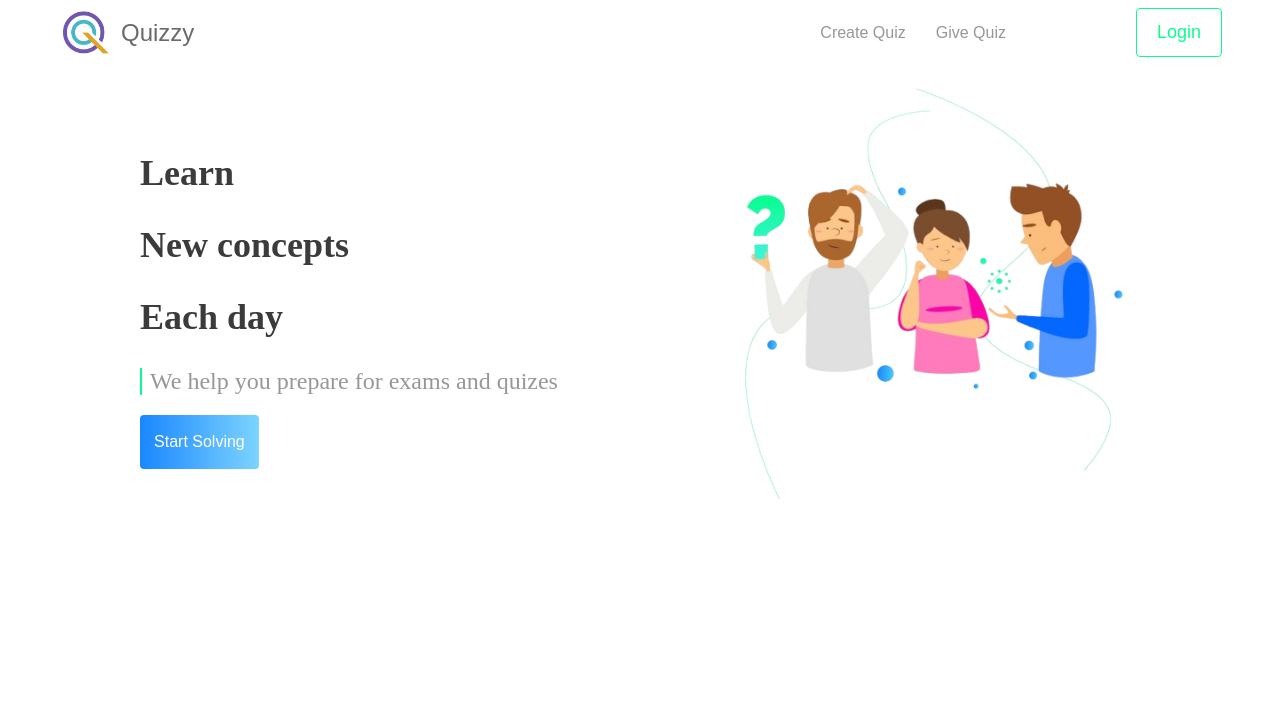
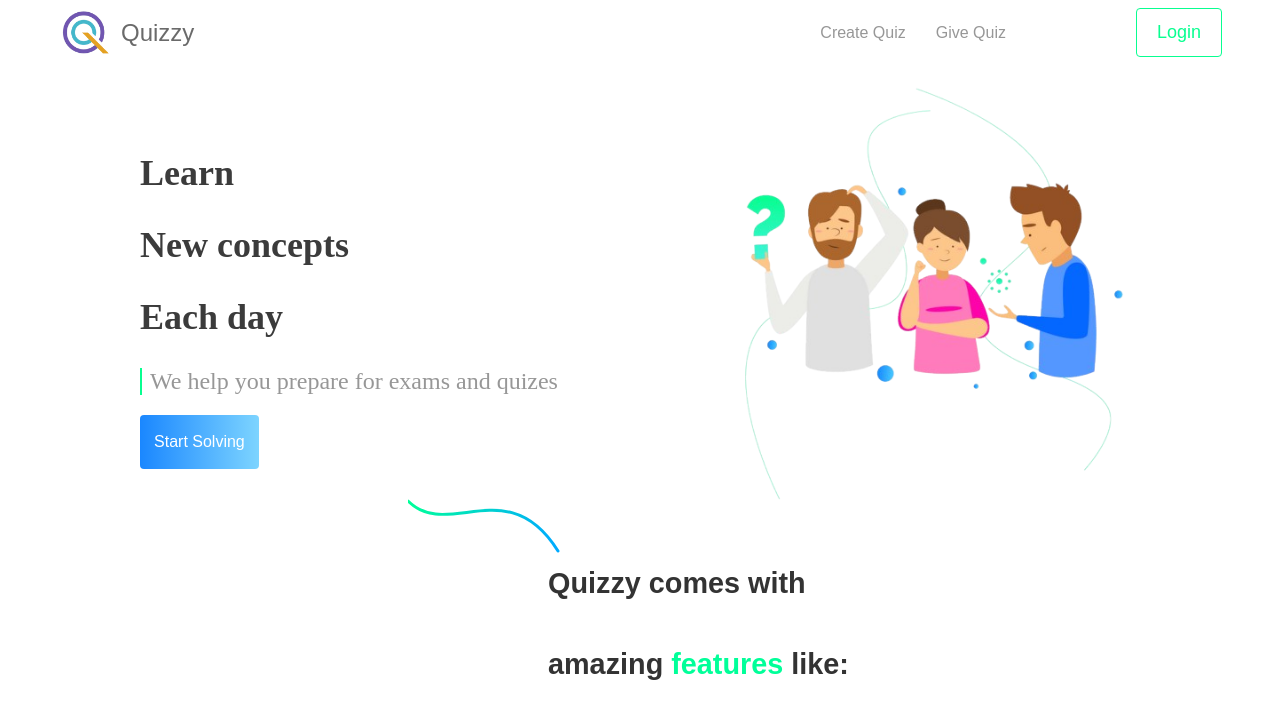
Before and after one commit to vcwaleed/quizzing, a Vue app: page / in a window 1280 px wide. Shown: the top 718 px of the page. Built offline with nearby package versions, Linux system fonts and the light colour scheme.

Commit message:
Update  banner

```diff
--- /dev/null
+++ b/src/components/FeatureShowcase.vue
@@ -0,0 +1,64 @@
+<script setup></script>
+<template>
+  <section class="wrapper">
+    <div class="svg_div">
+      <svg height="150" width="200" xmlns="http://www.w3.org/2000/svg">
+        <path
+          d="M 0,50 C 40,90, 100,20, 150,100"
+          stroke="url(#gradient)"
+          stroke-width="3"
+          fill="transparent"
+          stroke-linecap="round"
+        />
+        <defs>
+          <linearGradient id="gradient" x1="0%" y1="0%" x2="100%" y2="0%">
+            <stop offset="0%" stop-color="#00ff99" />
+            <stop offset="100%" stop-color="#00aaff" />
+          </linearGradient>
+        </defs>
+      </svg>
+    </div>
+    <div class="text-wrapper">
+      <h2>Quizzy comes with</h2>
+      <h2>amazing <span class="highlight">features</span> like:</h2>
+    </div>
+  </section>
+
+</template>
+
+<style scoped lang="scss">
+.wrapper {
+  display: flex;
+  align-items: center;
+  justify-content: flex-start;
+  position: relative;
+  padding: 40px;
+}
+
+.svg_div {
+  position: absolute;
+  left: 400px;
+  top: 10%;
+  transform: translateY(-50%);
+}
+
+.text-wrapper {
+  display: flex;
+  flex-direction: column;
+  justify-content: center;
+  text-align: left;
+  margin-left: 500px;
+}
+
+h2 {
+  font-size: 1.8rem;
+  font-weight: 600;
+  color: #333;
+  font-family: "Poppins", sans-serif;
+}
+
+.highlight {
+  color: #00ff99;
+  font-weight: bold;
+}
+</style>
--- a/src/views/HomePage.vue
+++ b/src/views/HomePage.vue
@@ -1,10 +1,12 @@
 <script setup>
 import NavbarComponent from '../components/NavbarComponent.vue'
 import BannerComponent from '@/components/BannerComponent.vue';
+import FeatureShowcase from '@/components/FeatureShowcase.vue';
 </script>
 <template>
     <NavbarComponent/>
     <BannerComponent/>
+    <FeatureShowcase/>
 </template>
 <style lang="scss" scoped>
 
```
